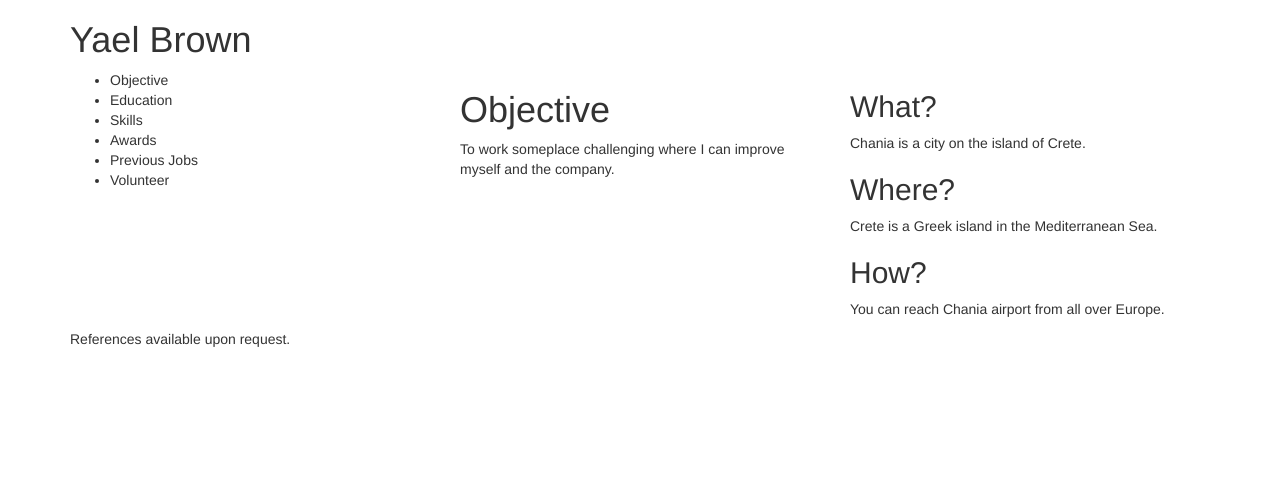
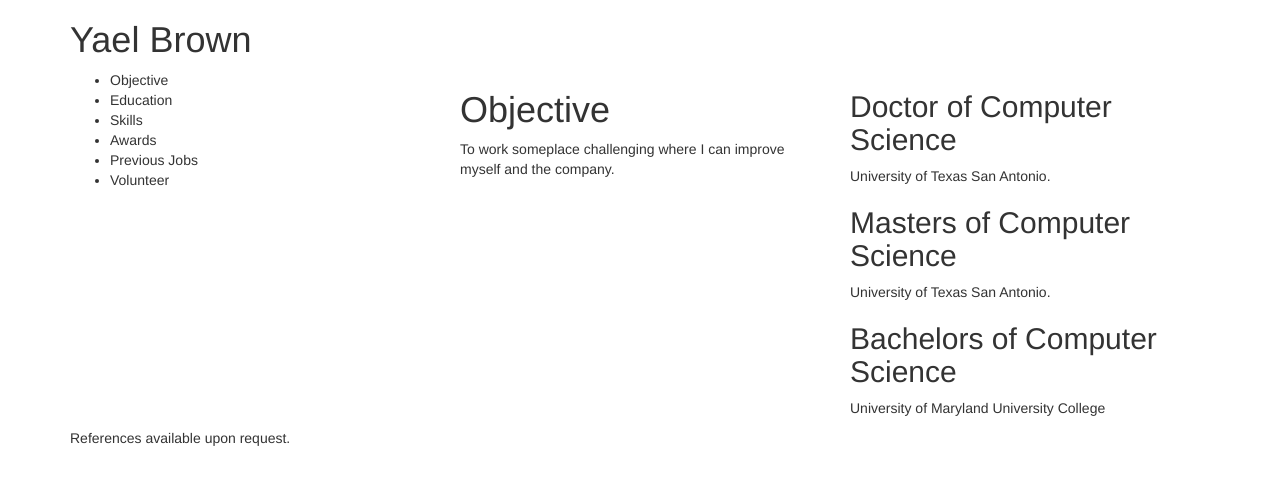
Before and after one commit to yaelBrown/responsiveDesign-Project, a plain HTML site: page project2.html in a window 1280 px wide. Drawn offline with Linux system fonts and the light colour scheme.

Commit message:
added notes
added color codes for step 7.

```diff
--- a/project2.html
+++ b/project2.html
@@ -1,3 +1,10 @@
+
+<!--
+    Colors:
+        Pri: #9ca5ab
+        Sec: #666666
+        Ter: #292723
+-->
 
 <html>
     <head>
@@ -44,12 +51,12 @@
                     <p>To work someplace challenging where I can improve myself and the company.</p>
                 </div>
                 <div class="col-sm-4 col-md-4 col-lg-4">
-                    <h2>What?</h2>
-                    <p>Chania is a city on the island of Crete.</p>
-                    <h2>Where?</h2>
-                    <p>Crete is a Greek island in the Mediterranean Sea.</p>
-                    <h2>How?</h2>
-                    <p>You can reach Chania airport from all over Europe.</p>
+                    <h2>Doctor of Computer Science </h2>
+                    <p>University of Texas San Antonio. </p>
+                    <h2>Masters of Computer Science</h2>
+                    <p>University of Texas San Antonio. </p>
+                    <h2>Bachelors of Computer Science</h2>
+                    <p>University of Maryland University College</p>
                 </div>
             </div>
             <div class="row">
```
